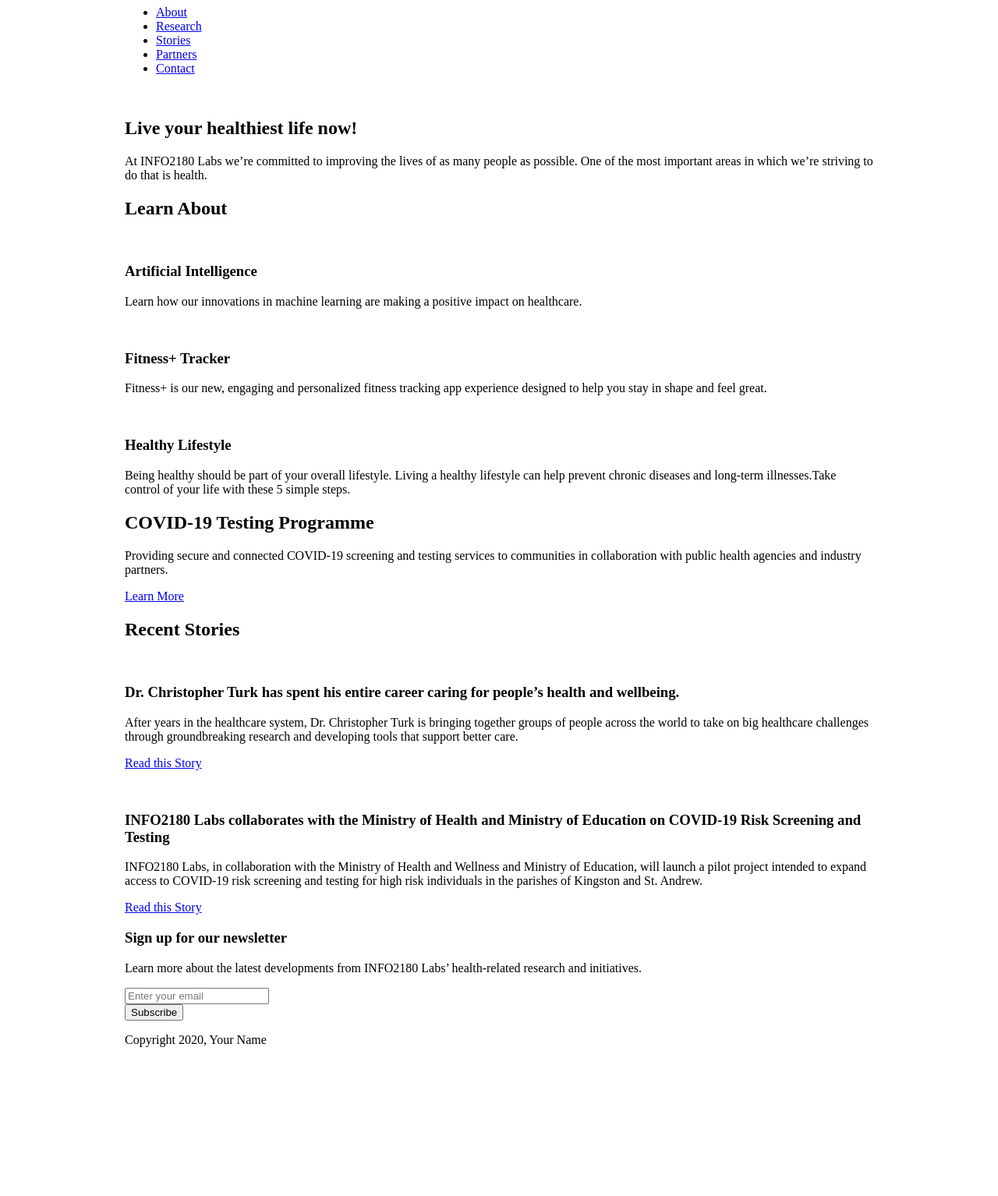
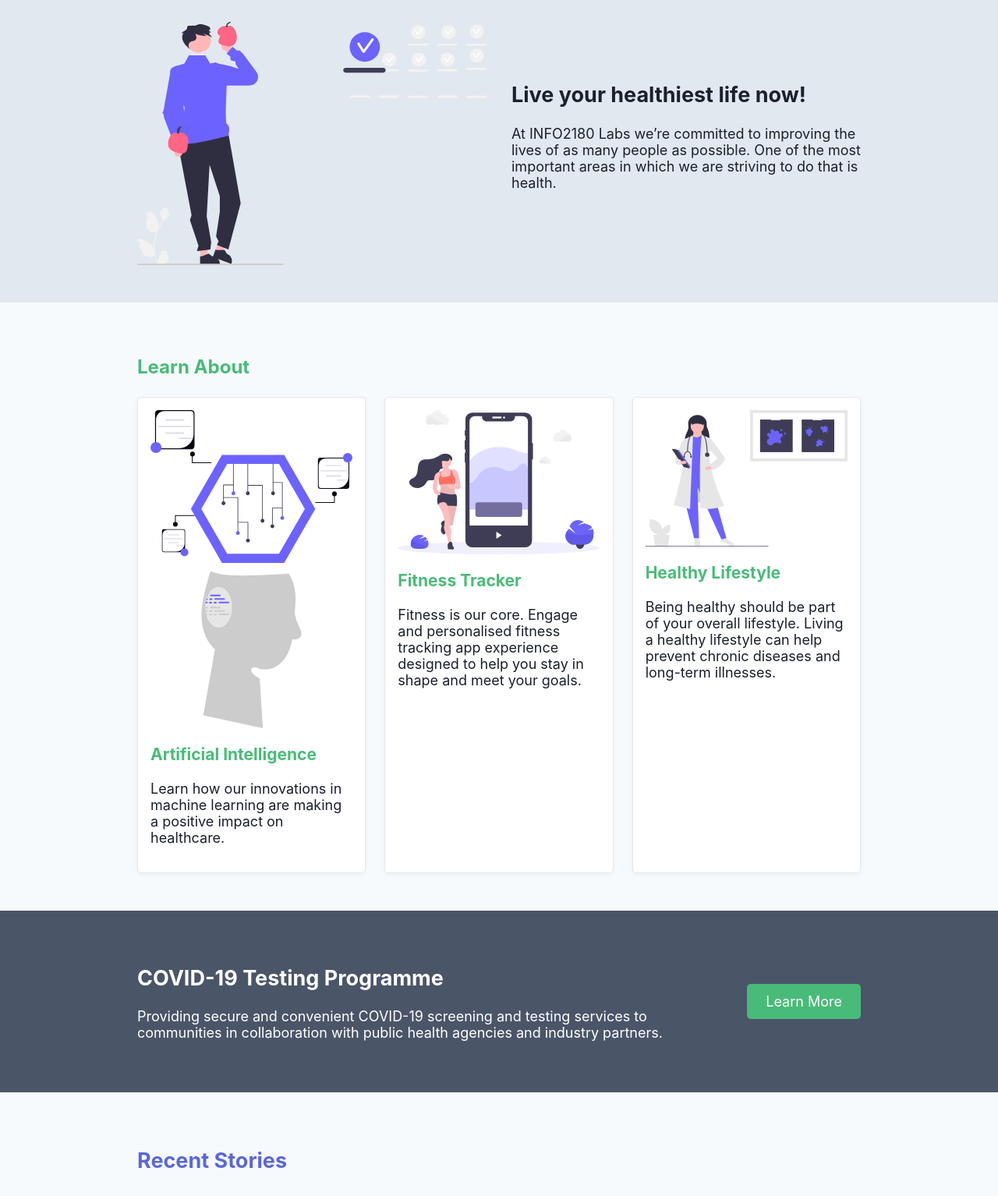
Before and after one commit to jordonbinns/info2180-project1, a plain HTML site: page index.html in a window 1280 px wide. Shown: the part 73-1607 px from the top of the page at 78% size. Before the commit the page ends 1432 px from the top, so only its background shows below. Drawn offline with Linux system fonts and the light colour scheme.

Commit message:
Updated all files

```diff
--- a/index.html
+++ b/index.html
@@ -2,115 +2,158 @@
 <html lang="en">
 <head>
     <meta charset="UTF-8">
+    <title>INFO2180 Project 1</title>
     <meta name="viewport" content="width=device-width, initial-scale=1.0">
-    <title>INFO2180 Project 1</title>
     <link rel="stylesheet" href="styles.css">
-    <script src="scripts.js"></script>
+    <script src="scripts.js" defer></script>
 </head>
 <body>
     <header>
-        <div class="container">
+        <div class="container header-inner">
             <h1>INFO2180 Project 1</h1>
             <nav>
                 <ul>
-                    <li><a href="#">About</a></li>
-                    <li><a href="#">Research</a></li>
-                    <li><a href="#">Stories</a></li>
-                    <li><a href="#">Partners</a></li>
-                    <li><a href="#">Contact</a></li>
+                    <li><a href="#about">About</a></li>
+                    <li><a href="#research">Research</a></li>
+                    <li><a href="#services">Services</a></li>
+                    <li><a href="#partners">Partners</a></li>
+                    <li><a href="#contact">Contact</a></li>
                 </ul>
             </nav>
         </div>
     </header>
+
     <main>
-        <section class="overview-hero">
-            <div class="container">
-                <div class="overview-hero-image">
-                    <img src="#" alt="">
+        <!-- Hero -->
+        <section class="hero" id="about">
+            <div class="container hero-inner">
+                <div class="hero-image">
+                    <img src="images/hero-healthy-lifestyle.svg"
+                         alt="Person living a healthy lifestyle">
                 </div>
-                <div class="overview-hero-text">
-                    <h2>Live  your healthiest life now!</h2>
-                    <p>At INFO2180 Labs we’re committed to improving the lives of as many people as possible. One of the most important areas in which we’re striving to do that is health.</p>
+                <div class="hero-text">
+                    <h2>Live your healthiest life now!</h2>
+                    <p>
+                        At INFO2180 Labs we’re committed to improving the lives of as many
+                        people as possible. One of the most important areas in which we are
+                        striving to do that is health.
+                    </p>
                 </div>
             </div>
         </section>
-        <section class="learn-about">
+
+        <!-- Learn About -->
+        <section class="learn-about" id="research">
             <div class="container">
                 <h2>Learn About</h2>
-                <div class="cards">
-                    <div class="card">
-                        <img src="#" alt="">
-                        <div class="card-body">
-                            <h3>Artificial Intelligence</h3>
-                            <p>Learn how our innovations in machine learning are making a positive impact on healthcare.</p>
-                        </div>
-                    </div>
-                    <div class="card">
-                        <img src="#" alt="">
-                        <div class="card-body">
-                            <h3>Fitness+ Tracker</h3>
-                            <p>Fitness+ is our new, engaging and personalized fitness tracking app experience designed to help you stay in shape and feel great.</p>
-                        </div>
-                    </div>
-                    <div class="card">
-                        <img src="#" alt="">
-                        <div class="card-body">
-                            <h3>Healthy Lifestyle</h3>
-                            <p>Being healthy should be part of your overall lifestyle. Living a healthy lifestyle can help prevent chronic diseases and long-term illnesses.Take control of your life with these 5 simple steps.</p>
-                        </div>
-                    </div>
+                <div class="card-grid">
+                    <article class="card">
+                        <img src="images/ai-health.svg" alt="Artificial intelligence illustration">
+                        <h3>Artificial Intelligence</h3>
+                        <p>
+                            Learn how our innovations in machine learning are making a positive
+                            impact on healthcare.
+                        </p>
+                    </article>
+
+                    <article class="card">
+                        <img src="images/fitness-tracker.svg" alt="Fitness tracker illustration">
+                        <h3>Fitness Tracker</h3>
+                        <p>
+                            Fitness is our core. Engage and personalised fitness tracking app
+                            experience designed to help you stay in shape and meet your goals.
+                        </p>
+                    </article>
+
+                    <article class="card">
+                        <img src="images/healthy-lifestyle.svg" alt="Healthy lifestyle illustration">
+                        <h3>Healthy Lifestyle</h3>
+                        <p>
+                            Being healthy should be part of your overall lifestyle. Living a
+                            healthy lifestyle can help prevent chronic diseases and long-term
+                            illnesses.
+                        </p>
+                    </article>
                 </div>
             </div>
         </section>
-        <section class="testing">
-            <div class="container">
-                <div class="testing-desciption">
+
+        <!-- COVID-19 Testing Programme -->
+        <section class="covid" id="services">
+            <div class="container covid-inner">
+                <div class="covid-text">
                     <h2>COVID-19 Testing Programme</h2>
-                    <p>Providing secure and connected COVID-19 screening and testing services to communities in collaboration with public health agencies and industry partners.</p>
+                    <p>
+                        Providing secure and convenient COVID-19 screening and testing
+                        services to communities in collaboration with public health agencies
+                        and industry partners.
+                    </p>
                 </div>
-                <div class="cta">
-                    <a href="#" class="btn">Learn More</a>
+                <div class="covid-cta">
+                    <a class="btn" href="#contact">Learn More</a>
                 </div>
             </div>
         </section>
-        <section class="stories">
+
+        <!-- Recent Stories -->
+        <section class="stories" id="partners">
             <div class="container">
                 <h2>Recent Stories</h2>
-                <article>
-                    <img src="" alt="">
-                    <div class="article-body">
-                        <h3>Dr. Christopher Turk has spent his entire career caring for people’s health and wellbeing.</h3>
-                        <p>After years in the healthcare system, Dr. Christopher Turk is bringing together groups of people across the world to take on big healthcare challenges through groundbreaking research and developing tools that support better care.</p>
-                        <p><a href="#">Read this Story</a></p>
+
+                <article class="story">
+                    <img src="images/story-dr-turk.jpg"
+                         alt="Portrait of Dr. Christopher Turk">
+                    <div class="story-content">
+                        <h3>Dr. Christopher Turk has spent his entire career caring for people's health and wellbeing.</h3>
+                        <p>
+                            As senior healthcare system director, Dr. Christopher Turk is
+                            bringing together groups of people across the world to help
+                            address today's healthcare challenges through groundbreaking
+                            research and developing tools that support better care.
+                        </p>
+                        <a href="#">Read this Story</a>
                     </div>
                 </article>
-                <article>
-                    <img src="" alt="">
-                    <div class="article-body">
-                        <h3>INFO2180 Labs collaborates with the Ministry of Health and Ministry of Education on COVID-19 Risk Screening and Testing</h3>
-                        <p>INFO2180 Labs, in collaboration with the Ministry of Health and Wellness and Ministry of Education, will launch a pilot project intended to expand access to COVID-19 risk screening and testing for high risk individuals in the parishes of Kingston and St. Andrew.</p>
-                        <p><a href="#">Read this Story</a></p>
+
+                <article class="story">
+                    <img src="images/story-covid-collab.jpg"
+                         alt="Healthcare workers collaborating">
+                    <div class="story-content">
+                        <h3>INFO2180 Labs collaborates with the Ministry of Health and Ministry of Education on COVID-19 Risk Screening and Testing.</h3>
+                        <p>
+                            INFO2180 Labs, in partnership with the Ministry of Health and
+                            Wellness and Ministry of Education, will launch a pilot programme
+                            with local schools to provide COVID-19 risk screening and testing
+                            for high risk individuals in the parishes of St. Andrew and St.
+                            Catherine.
+                        </p>
+                        <a href="#">Read this Story</a>
                     </div>
                 </article>
             </div>
         </section>
-        <section class="newsletter">
-            <div class="container">
-                <h3>Sign up for our newsletter</h3>
-                <p>Learn more about the latest developments from INFO2180 Labs’ health-related research and initiatives.</p>
-                <form action="#" method="post">
-                    <div class="form-group">
-                        <input type="email" name="email" id="email" placeholder="Enter your email">
-                    </div>
-                    <button type="submit" class="btn">Subscribe</button>
+
+        <!-- Newsletter -->
+        <section class="newsletter" id="contact">
+            <div class="container newsletter-inner">
+                <h2>Sign up for our newsletter</h2>
+                <p>
+                    Learn more about the latest developments from INFO2180 Labs’ health-related
+                    research and initiatives.
+                </p>
+                <form id="newsletter-form">
+                    <input type="email" id="email" name="email"
+                           placeholder="Enter your email address">
+                    <button type="submit">Subscribe</button>
                 </form>
                 <div class="message"></div>
             </div>
         </section>
     </main>
+
     <footer>
         <div class="container">
-            <p>Copyright 2020, Your Name</p>
+            <p>Copyright 2020, Jordon Binns</p>
         </div>
     </footer>
 </body>
--- a/styles.css
+++ b/styles.css
@@ -1,11 +1,260 @@
-/* Add your CSS to this file */
+/* Base styles */
+*,
+*::before,
+*::after {
+    box-sizing: border-box;
+}
+
 body {
     margin: 0;
+    font-family: -apple-system, BlinkMacSystemFont, "Segoe UI", Roboto,
+        "Helvetica Neue", Arial, "Noto Sans", sans-serif;
+    font-size: 18px;
+    background-color: #f7fafc;
+    color: #1a202c;
+}
+
+img {
+    max-width: 100%;
+    display: block;
+}
+
+.container {
+    max-width: 960px;
+    margin: 0 auto;
+    padding: 0 1rem;
+}
+
+/* Header */
+header {
+    background-color: #ffffff;
+    box-shadow: 0 2px 4px rgba(0, 0, 0, 0.05);
+}
+
+.header-inner {
+    display: flex;
+    align-items: center;
+    justify-content: space-between;
+    padding: 1rem 0;
+}
+
+header h1 {
+    margin: 0;
+    font-size: 18px;
+}
+
+nav ul {
+    list-style: none;
+    margin: 0;
+    padding: 0;
+    display: flex;
+    gap: 1.5rem;
+}
+
+nav a {
+    text-decoration: none;
+    color: #6b7280;
+    font-size: 18px;
+}
+
+nav a:hover {
+    color: #5a67d8;
+}
+
+/* Hero */
+.hero {
+    background-color: #e2e8f0;
+    padding: 3rem 0;
+}
+
+.hero-inner {
+    display: flex;
+    flex-wrap: wrap;
+    align-items: center;
+    gap: 2rem;
+}
+
+.hero-image {
+    flex: 1 1 260px;
+}
+
+.hero-text {
+    flex: 1 1 260px;
+}
+
+.hero-text h2 {
+    margin-top: 0;
+}
+
+/* Learn About */
+.learn-about {
+    padding: 3rem 0;
+}
+
+.learn-about h2 {
+    font-size: 24px;
+    color: #48bb78;
+    margin-bottom: 1.5rem;
+}
+
+.card-grid {
+    display: grid;
+    grid-template-columns: repeat(auto-fit, minmax(220px, 1fr));
+    gap: 1.5rem;
+}
+
+.card {
+    border: 1px solid #e2e8f0;
+    border-radius: 5px;
+    box-shadow: 0 2px 6px rgba(0, 0, 0, 0.05);
+    padding: 1rem;
+    background-color: #ffffff;
+}
+
+.card h3 {
+    font-size: 21px;
+    color: #48bb78;
+}
+
+/* COVID-19 section */
+.covid {
+    background-color: #4a5568;
+    color: #ffffff;
+    padding: 3rem 0;
+}
+
+.covid-inner {
+    display: flex;
+    flex-wrap: wrap;
+    align-items: center;
+    justify-content: space-between;
+    gap: 1.5rem;
+}
+
+.covid-text {
+    flex: 1 1 260px;
+}
+
+.covid-cta {
+    flex: 0 0 auto;
+}
+
+.btn {
+    display: inline-block;
+    background-color: #48bb78;
+    color: #ffffff;
+    padding: 0.75rem 1.5rem;
+    border-radius: 5px;
+    text-decoration: none;
+}
+
+/* Stories */
+.stories {
+    padding: 3rem 0;
+}
+
+.stories h2 {
+    color: #5a67d8;
+    margin-bottom: 2rem;
+}
+
+.story {
+    display: flex;
+    flex-wrap: wrap;
+    align-items: flex-start;
+    gap: 1.5rem;
+    margin-bottom: 2rem;
+}
+
+.story img {
+    width: 120px;
+    height: 120px;
+    border-radius: 50%;
+    object-fit: cover;
+}
+
+.story-content h3 {
+    font-size: 18px;
+    margin-top: 0;
+}
+
+.story-content a {
+    color: #5a67d8;
+    text-decoration: none;
+}
+
+.story-content a:hover {
+    text-decoration: underline;
+}
+
+/* Newsletter */
+.newsletter {
+    background-color: #48bb78;
+    color: #ffffff;
+    padding: 3rem 0;
+    text-align: center;
+}
+
+.newsletter-inner p {
+    max-width: 620px;
+    margin: 0.5rem auto 1.5rem;
+}
+
+.newsletter form {
+    display: flex;
+    flex-wrap: wrap;
+    justify-content: center;
+    gap: 0.75rem;
+    margin-bottom: 1rem;
+}
+
+.newsletter input[type="email"] {
+    padding: 0.5rem 0.75rem;
+    min-width: 260px;
+    border-radius: 4px;
+    border: none;
     font-size: 16px;
 }
 
-.container {
-    margin: 0 auto;
-    max-width: 960px;
-    width: 100%;
+.newsletter button {
+    padding: 0.5rem 1.25rem;
+    border: none;
+    border-radius: 4px;
+    background-color: #5a67d8;
+    color: #ffffff;
+    font-size: 16px;
+    cursor: pointer;
 }
+
+.newsletter button:hover {
+    opacity: 0.9;
+}
+
+.newsletter .message {
+    min-height: 1.5em;
+}
+
+/* Footer */
+footer {
+    background-color: #4a5568;
+    color: #ffffff;
+    text-align: center;
+    padding: 1rem 0;
+}
+
+footer p {
+    margin: 0;
+}
+
+/* Small screens */
+@media (max-width: 600px) {
+    .header-inner {
+        flex-direction: column;
+        align-items: flex-start;
+        gap: 0.5rem;
+    }
+
+    nav ul {
+        flex-wrap: wrap;
+    }
+}
```
Also changed, not shown: scripts.js (+21 -1 lines), images/ai-health.svg (added), images/fitness-tracker.svg (added), images/healthy-lifestyle.svg (added), images/hero-healthy-lifestyle.svg (added), images/story-covid-collab.jpg (added), 1 other file.
